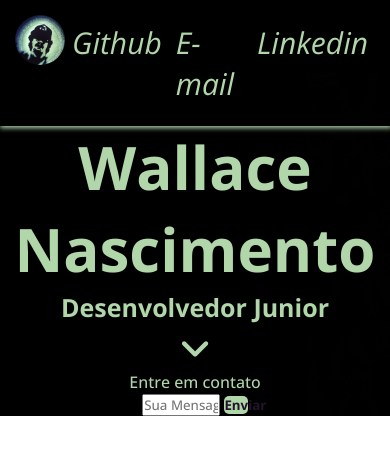
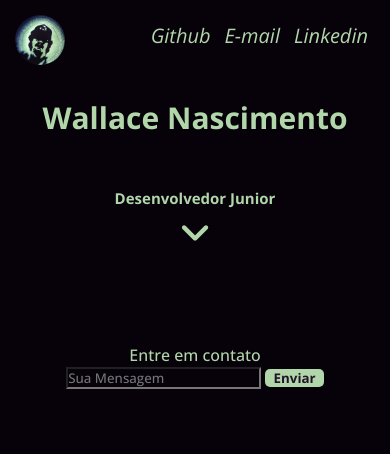
Before and after one commit to SrNascimento40/PROJETO_HTML_CSS_KAI, a plain HTML site: page index.html in a window 390 px wide. Drawn offline with nearby package versions, Linux system fonts and the light colour scheme.

Commit message:
Responsivity added

```diff
--- a/style/style.css
+++ b/style/style.css
@@ -26,6 +26,7 @@ body {
 
 .container .name h1 {
     font-size: 60px;
+    padding: 3%;
 }
 
 .container .name h5 {
@@ -92,6 +93,7 @@ header div img {
 .form {
     width: 40%;
     margin: 0 auto;
+    margin-top: 30px;
 }
 
 .form input {
@@ -114,3 +116,30 @@ header div img {
 .form button:hover{
     background-color: #84ec74;
 }
+
+@media only screen and (max-width: 480px) {
+    .container .name h1 {
+        font-size: 30px;
+    }
+    .container .name h5 {
+        font-size: 15px;
+        padding-top: 10%;
+    }
+    #about p {
+        max-width: 80%;
+        text-align: justify;
+    }
+    * {
+        background-color: #07010a;
+    }
+    ul {
+        font-size: 20px;
+    }
+}
+
+@media only screen and (max-width: 768px) {
+    .form {
+        width: 100%;
+        padding-top: 15%;
+    }
+}
```
